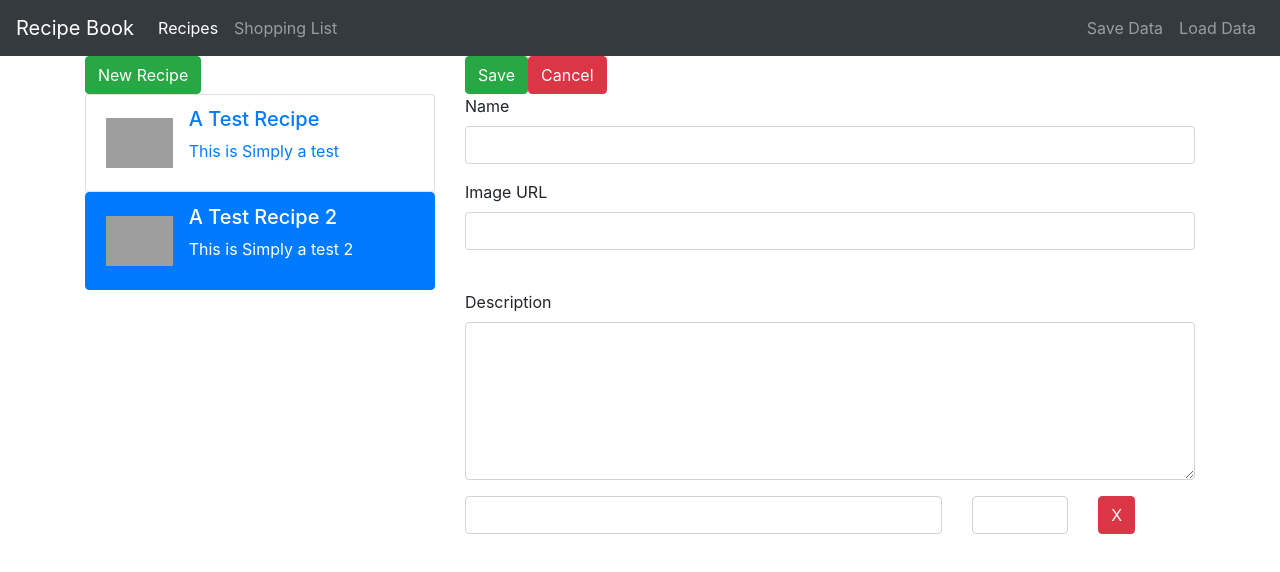
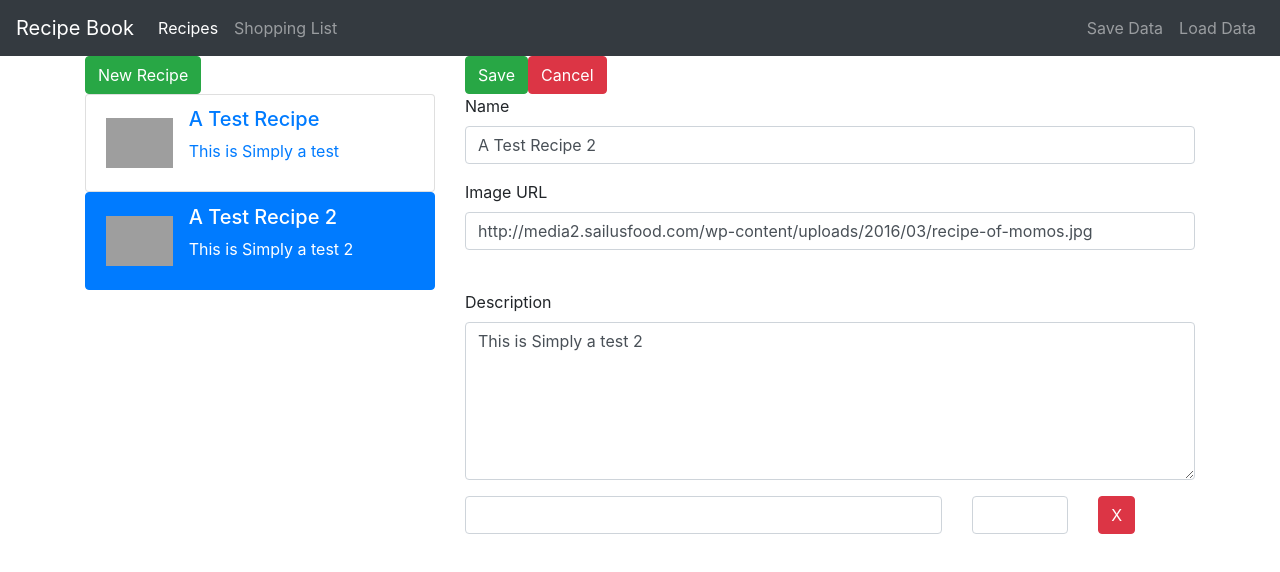
Before and after one commit to shindesharad71/Angular-First, an Angular app: page /recipes/1/edit in a window 1280 px wide. Shown: the top 572 px of the page. Built offline with nearby package versions, Linux system fonts and the light colour scheme; grey boxes are pictures that could not be loaded.

Commit message:
form sync with html

```diff
--- a/src/app/app.module.ts
+++ b/src/app/app.module.ts
@@ -1,6 +1,6 @@
 import { BrowserModule } from '@angular/platform-browser';
 import { NgModule } from '@angular/core';
-import { FormsModule } from '@angular/forms';
+import { FormsModule, ReactiveFormsModule } from '@angular/forms';
 
 import { AppComponent } from './app.component';
 import { NavComponent } from './nav/nav.component';
@@ -32,6 +32,7 @@ import { RecipeEditComponent } from './recipe/recipe-edit/recipe-edit.component'
   imports: [
     BrowserModule,
     FormsModule,
+    ReactiveFormsModule,
     AppRoutingModule
   ],
   providers: [ShoppingService],
--- a/src/app/recipe/recipe-edit/recipe-edit.component.html
+++ b/src/app/recipe/recipe-edit/recipe-edit.component.html
@@ -1,6 +1,6 @@
 <div class="row">
   <div class="col-md-12">
-    <form>
+    <form [formGroup]="recipeForm" (ngSubmit)="onSubmit()">
       <div class="row">
         <div class="col-md-12">
           <button type="submit" class="btn btn-success">Save</button>
@@ -11,7 +11,7 @@
         <div class="col-md-12">
           <div class="form-group">
             <label for="name">Name</label>
-            <input type="text" id="name" class="form-control">
+            <input type="text" formControlName="name" id="name" class="form-control">
           </div>
         </div>
       </div>
@@ -19,7 +19,7 @@
         <div class="col-md-12">
           <div class="form-group">
             <label for="imagePath">Image URL</label>
-            <input type="text" id="imagePath" class="form-control">
+            <input type="text" formControlName="imagePath" id="imagePath" class="form-control">
           </div>
         </div>
       </div>
@@ -32,7 +32,7 @@
         <div class="col-md-12">
           <div class="form-group">
             <label for="description">Description</label>
-            <textarea type="text" id="description" class="form-control" rows="6"></textarea>
+            <textarea type="text" formControlName="description" id="description" class="form-control" rows="6"></textarea>
           </div>
         </div>
       </div>
--- a/src/app/recipe/recipe-edit/recipe-edit.component.ts
+++ b/src/app/recipe/recipe-edit/recipe-edit.component.ts
@@ -27,6 +27,10 @@ export class RecipeEditComponent implements OnInit {
       );
   }
 
+  onSubmit() {
+    console.log(this.recipeForm);
+  }
+
   private initForm() {
 
     let recipeName = '';
```
